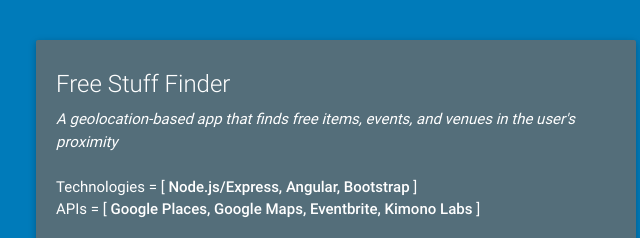
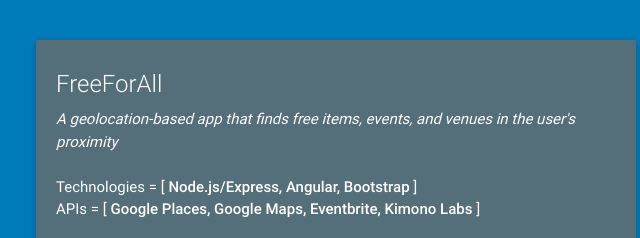
Before and after one commit to cdepman/personal-website, a website: page client/app/myWork.html at #/software in a window 1280 px wide. Shown: the part 727-965 px from the top of the page, 304-944 px from the left. Drawn offline with Linux system fonts and the light colour scheme.

Commit message:
updates software titles

```diff
--- a/client/app/myWork/software/software.html
+++ b/client/app/myWork/software/software.html
@@ -33,7 +33,7 @@
      <div class="col s6 offset-s3">
        <div class="card blue-grey darken-1">
          <div class="card-content white-text">
-          <span class="card-title">Free Stuff Finder</span>
+          <span class="card-title">FreeForAll</span>
            <p><em>A geolocation-based app that finds free items, events, and venues in the user's proximity</em></p><br>
            <p>Technologies =  [ <strong>Node.js/Express, Angular, Bootstrap</strong> ]
            <p>APIs =  [ <strong>Google Places, Google Maps, Eventbrite, Kimono Labs</strong> ]</p>
```
